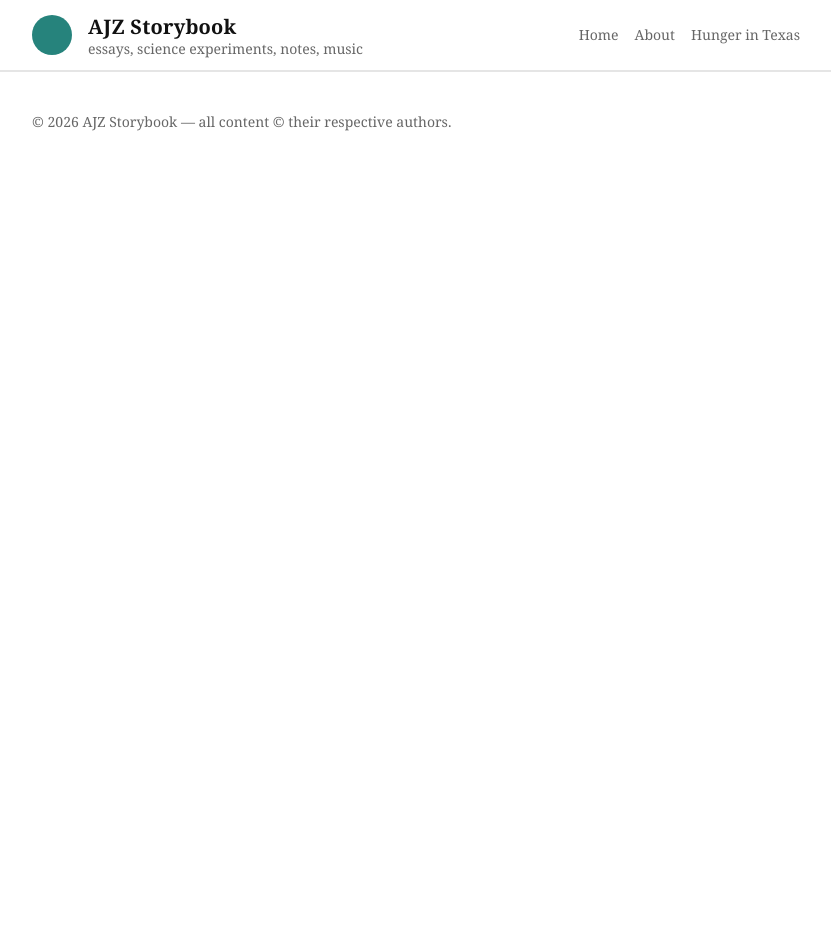
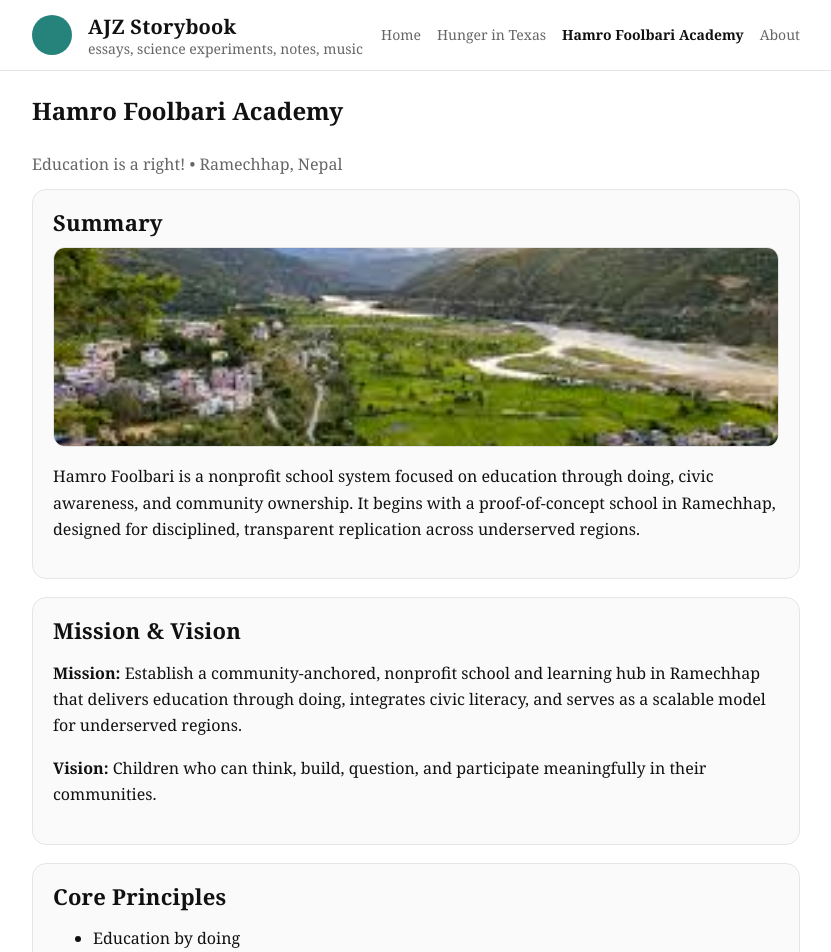
Before and after one commit to aj-zhimire/ajz-storybook, a React (Vite) app in the folder client/: page /hamro-foolbari in a window 1280 px wide. Shown: the top 952 px of the page, without its empty margins (224-1055 px from the left). Before the commit the page ends 800 px from the top, so only its background shows below. Built offline with nearby package versions, Linux system fonts and the light colour scheme.

Commit message:
Add Hamro Foolbari Academy page

```diff
--- a/client/src/App.jsx
+++ b/client/src/App.jsx
@@ -5,6 +5,7 @@ import Footer from './components/Footer';
 import About from './pages/About';
 import Home from './pages/Home';
 import HungerInTexas from './pages/HungerInTexas';
+import HamroFoolbari from './pages/HamroFoolbari';
 
 
 function App() {
@@ -16,6 +17,7 @@ function App() {
           <Route path="/" element={<Home />} /> {/* Use Home here */}
           <Route path="/about" element={<About />} />
           <Route path="/hunger-in-texas" element={<HungerInTexas />} />
+          <Route path="/hamro-foolbari" element={<HamroFoolbari />} />
         </Routes>
       </main>
       <Footer />
--- a/client/src/components/Header.jsx
+++ b/client/src/components/Header.jsx
@@ -13,8 +13,9 @@ function Header() {
         </div>
         <nav className="menu">
           <Link to="/" className={location.pathname === '/' ? 'active' : ''}>Home</Link>
+          <Link to="/hunger-in-texas" className={location.pathname === '/hunger-in-texas' ? 'active' : ''}>Hunger in Texas</Link>
+          <Link to="/hamro-foolbari" className={location.pathname === '/hamro-foolbari' ? 'active' : ''}>Hamro Foolbari Academy</Link>
           <Link to="/about" className={location.pathname === '/about' ? 'active' : ''}>About</Link>
-          <Link to="/hunger-in-texas" className={location.pathname === '/hunger-in-texas' ? 'active' : ''}>Hunger in Texas</Link>
         </nav>
       </div>
     </header>
--- /dev/null
+++ b/client/src/pages/HamroFoolbari.css
@@ -0,0 +1,45 @@
+.hamro-foolbari {
+  margin: 20px 0 32px 0;
+}
+
+.hamro-foolbari .subtitle {
+  margin-top: 6px;
+}
+
+.hamro-foolbari .card h2 {
+  margin-top: 0;
+}
+
+.hamro-hero {
+  width: 100%;
+  border-radius: 12px;
+  border: 1px solid var(--border);
+  display: block;
+  margin: 12px 0 16px 0;
+}
+
+.hamro-foolbari .card {
+  margin-bottom: 18px;
+}
+
+.hamro-foolbari .note {
+  color: var(--muted);
+  margin-top: 6px;
+}
+
+.hamro-foolbari .contact-button {
+  display: inline-block;
+  margin-top: 8px;
+  padding: 10px 16px;
+  border-radius: 999px;
+  border: 1px solid var(--border);
+  background: var(--card);
+  color: var(--text);
+  text-decoration: none;
+  font-weight: 600;
+}
+
+.hamro-foolbari .contact-button:hover {
+  border-color: var(--accent);
+  color: var(--accent);
+}
--- /dev/null
+++ b/client/src/pages/HamroFoolbari.jsx
@@ -0,0 +1,76 @@
+import './HamroFoolbari.css';
+
+function HamroFoolbari() {
+  return (
+    <section className="hamro-foolbari">
+      <h1>Hamro Foolbari Academy</h1>
+      <p className="subtitle">Education is a right! • Ramechhap, Nepal</p>
+
+      <section className="card">
+        <h2>Summary</h2>
+        <img
+          src="/assets/ramechhape.jpeg"
+          alt="Ramechhap backdrop for the concept school"
+          className="hamro-hero"
+        />
+        <p>
+          Hamro Foolbari is a nonprofit school system focused on education through doing,
+          civic awareness, and community ownership. It begins with a proof-of-concept school
+          in Ramechhap, designed for disciplined, transparent replication across underserved regions.
+        </p>
+      </section>
+
+      <section className="card">
+        <h2>Mission &amp; Vision</h2>
+        <p>
+          <strong>Mission:</strong> Establish a community-anchored, nonprofit school and
+          learning hub in Ramechhap that delivers education through doing, integrates civic
+          literacy, and serves as a scalable model for underserved regions.
+        </p>
+        <p>
+          <strong>Vision:</strong> Children who can think, build, question, and participate
+          meaningfully in their communities.
+        </p>
+      </section>
+
+      <section className="card">
+        <h2>Core Principles</h2>
+        <ul>
+          <li>Education by doing</li>
+          <li>Civic awareness as a parallel track</li>
+          <li>Local teachers and governance</li>
+          <li>Transparency by default</li>
+          <li>No political or religious affiliation</li>
+        </ul>
+      </section>
+
+      <section className="card">
+        <h2>Current Status</h2>
+        <p>
+          Phase 0 — Foundation &amp; local engagement, focused on governance, community legitimacy,
+          and disciplined planning.
+        </p>
+      </section>
+
+      <section className="card">
+        <h2>Current Actions</h2>
+        <ul>
+          <li>Build local governance and decision-making structure</li>
+          <li>Develop community partnerships and legitimacy</li>
+          <li>Finalize the Phase 0 execution plan and documentation</li>
+          <li>Prepare for proof-of-concept launch in Ramechhap</li>
+        </ul>
+      </section>
+
+      <section className="card">
+        <h2>Contact</h2>
+        <p>Questions or volunteering?</p>
+        <a className="contact-button" href="mailto:EducationIsOurRight@ajayzhimire.app">
+          Email: EducationIsOurRight@ajayzhimire.app
+        </a>
+      </section>
+    </section>
+  );
+}
+
+export default HamroFoolbari;
```
Also changed, not shown: client/public/assets/ramechhap-concept.svg (added), client/public/assets/ramechhape.jpeg (added).
